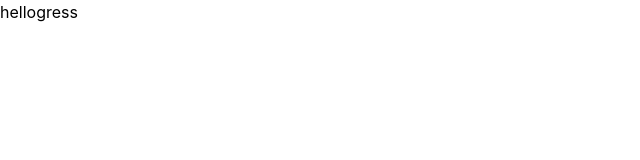
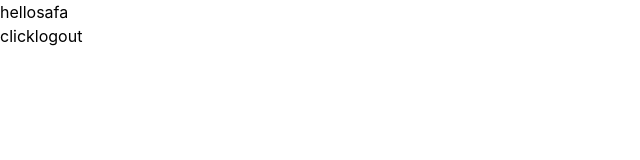
Before and after one commit to shifa-yasmin/react-advance-topic, a React (Vite) app: page / in a window 1280 px wide. Shown: the top 160 px of the page, without its empty margins (0-640 px from the left). Built offline with nearby package versions, Linux system fonts and the light colour scheme.

Commit message:
useContext login

```diff
--- a/src/App.jsx
+++ b/src/App.jsx
@@ -1,10 +1,13 @@
-import  { createContext } from 'react'
-import Home from './Home'
-export const myContext=createContext("gress")
+import { createContext,  useState } from 'react'
+import Home from './Home';
+export const myContext=createContext();
 const App = () => {
+  const [name,setName]=useState("safa")
   return (
     <div>
-     <Home/>
+        <myContext.Provider value={{name,setName}}>
+          <Home/>
+          </myContext.Provider>
     </div>
   )
 }
--- a/src/Home.jsx
+++ b/src/Home.jsx
@@ -2,10 +2,12 @@ import  { useContext } from 'react'
 import { myContext } from './App'
 
 const Home = () => {
-    const user=useContext(myContext)
+    const {name,setName}=useContext(myContext)
   return (
     <div>
-    <h1>hello{user}</h1>
+      <h1>hello{name}</h1>
+      <button onClick={()=>setName("shifa")}>click</button>
+      <button onClick={()=>setName("shahma")}>logout</button>
     </div>
   )
 }
```
